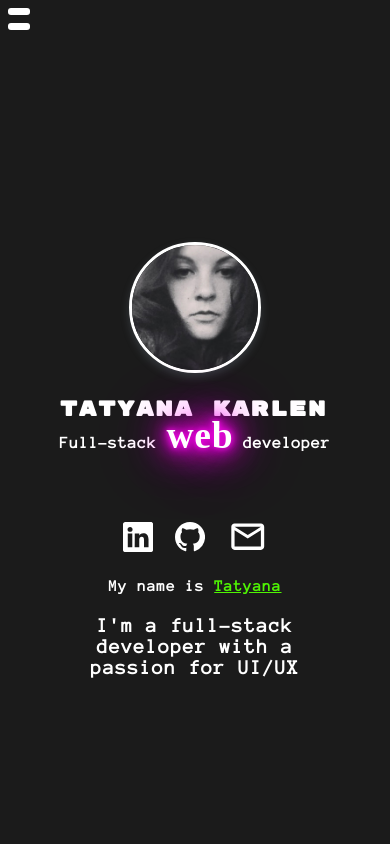
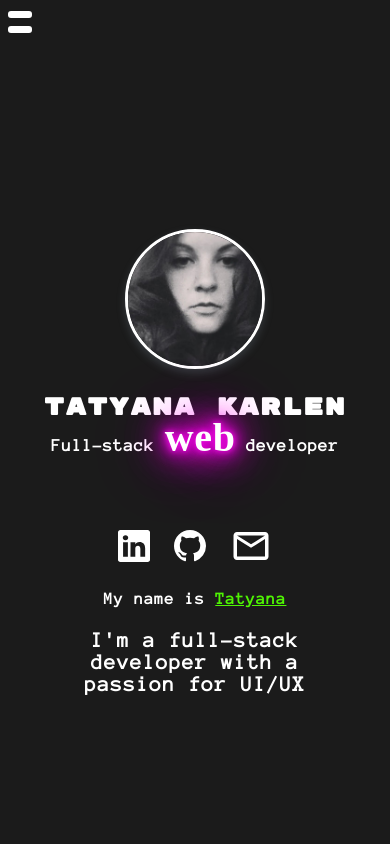
Before and after one commit to tatyanakarlen/PortfolioWebsite, a React (Create React App) app: page / in a window 390 px wide. Shown: the top 844 px of the page. Built offline with nearby package versions, Linux system fonts and the light colour scheme; a web font is replaced by a local one.

Commit message:
testing mobile

```diff
--- a/src/pages/BioPortfolioPage/BioPortfolioPage.css
+++ b/src/pages/BioPortfolioPage/BioPortfolioPage.css
@@ -136,7 +136,7 @@ p {
 
 @media only screen and (max-width: 400px) {
   html {
-    font-size: 47%;
+    font-size: 50%;
   }
 }
 
@@ -144,9 +144,9 @@ p {
   /* html {
     font-size: 43%;
   } */
-  header h1 {
+  /* header h1 {
     font-size: 2.8rem;
-  }
+  } */
   /* h1,
   p {
     font-size: 2rem;
```
